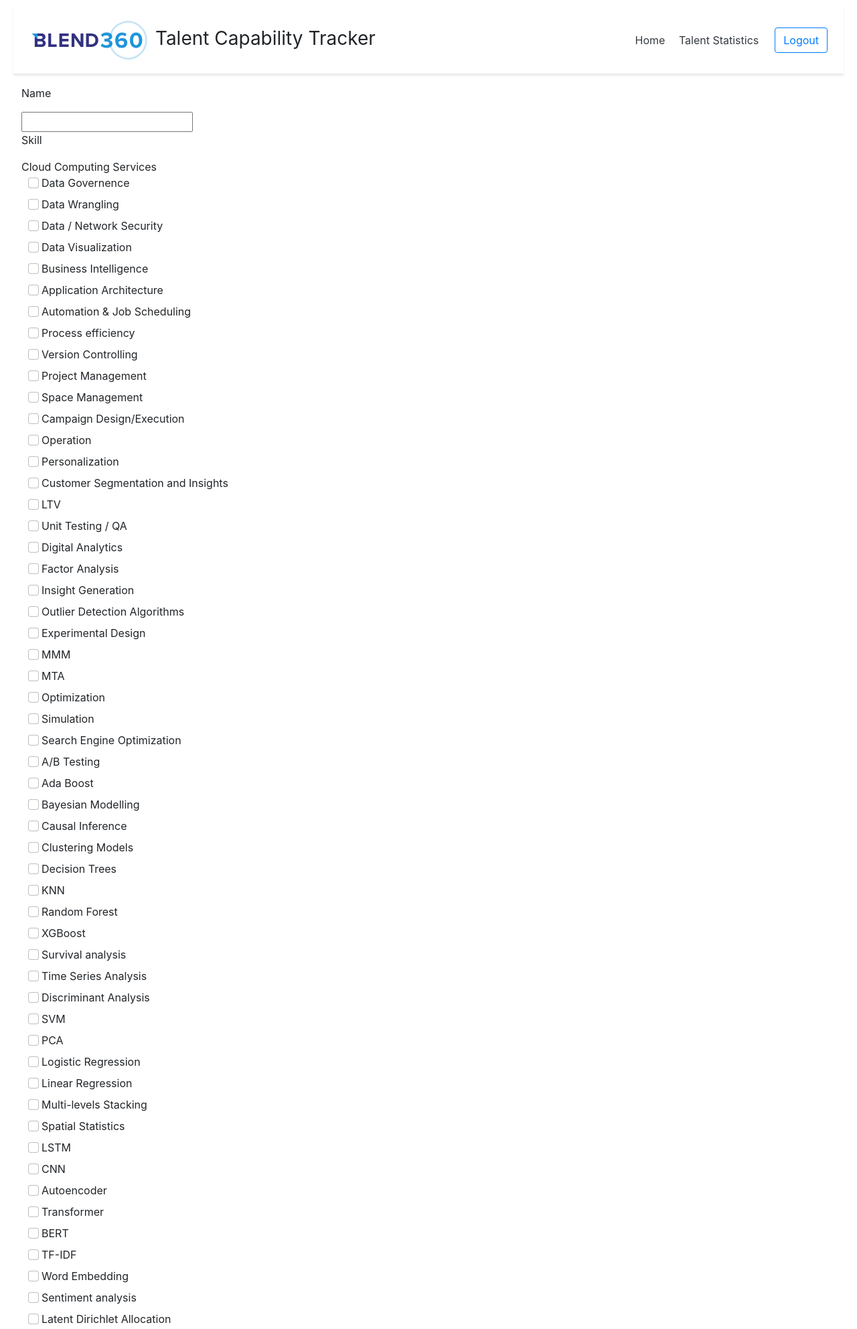
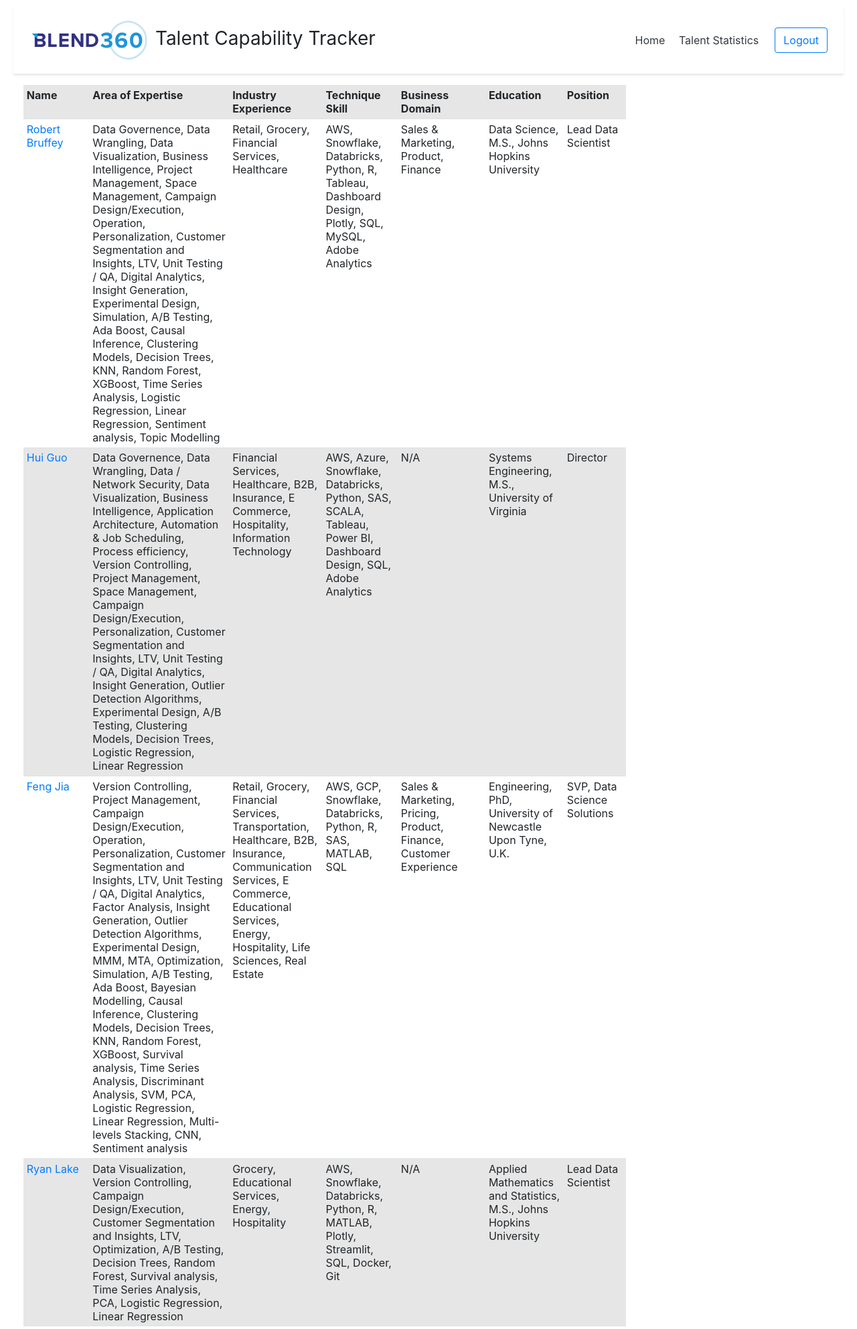
Before and after one commit to zachbear333/talent-capability-tracking, a Django app: page /test/ in a window 1280 px wide. Shown: the top 1984 px of the page at 67% size. Run offline with Django 4.2, Linux system fonts and the light colour scheme; data comes from the database, SQL or seed files in the repository; both versions use the stored data as it was after the commit.

Commit message:
0609 - Nickname and Subcategory search

```diff
--- a/bios/forms.py
+++ b/bios/forms.py
@@ -195,6 +195,7 @@ DEGREE_CHOICE = [
 
 class CreateNewProfile(forms.Form):
     name = forms.CharField(label="Name", max_length=200)
+    nickname = forms.CharField(label="Nickname", max_length=200)
     email = forms.CharField(label="Email", max_length=200)
     # position = forms.CharField(label="Position", max_length=100)
     position = forms.CharField(label="Position", widget=forms.Select(choices=POSITION_CHOICES))
@@ -279,7 +280,9 @@ class EditProfile(forms.Form):
     # client = forms.MultipleChoiceField(label="Blend Client", choices=CLIENT_CHOICES, widget=forms.CheckboxSelectMultiple)
     degree_3 = forms.CharField(required=False, label="Degree", widget=forms.Select(choices=DEGREE_CHOICE))
 
-
+    nickname = forms.CharField(required=False, label="Major2", max_length=400,
+                                widget=forms.TextInput(attrs={
+                                                             'style' : 'width:100%;border: 1px solid grey; border-radius: 5px;height:25px;'}))
 
     intro = forms.CharField(required=False, label="Intro", widget=forms.Textarea(attrs={
                                                                 'style' : 'width:100%;border: 1px solid grey; border-radius: 5px;height:100px;'}))
--- a/bios/models.py
+++ b/bios/models.py
@@ -140,7 +140,6 @@ class BioInfo(models.Model):
 
     name = models.CharField(max_length=200)
     email = models.CharField(max_length=200)
-    # nickname = models.CharField(max_length=200, default=None)
     position = models.CharField(max_length=100, choices=POSITION_CHOICES, default=None)
     location = models.CharField(max_length=100, choices=LOCATION_CHOICES, default=None)
     skill = models.CharField(max_length=300, choices=SKILL_CHOICES, default=None)
@@ -156,6 +155,7 @@ class BioInfo(models.Model):
     university3 = models.CharField(max_length=300)
     major3 =  models.CharField(max_length=300)
     degree3 = models.CharField(max_length=300)
+    nickname = models.CharField(max_length=300)
     intro = models.TextField()
     photo = models.ImageField(null=True, blank=True, upload_to="images/")
     bio_ppt = models.ImageField(null=True, blank=True)
--- a/bios/templates/bios/edit.html
+++ b/bios/templates/bios/edit.html
@@ -21,6 +21,7 @@
             <thead class="thead-light">
                 <tr>
                     <th> Name </th>
+                    <th> Nickname </th>
                     <th> Email </th>
                     <th> Position </th>
                     <th> Location </th>
@@ -28,6 +29,7 @@
             </thead>
             {% load replace%}
             <td> {{person.name|replace}} </td>
+            <td> {{form.nickname}} </td>
             <td> {{person.email}} </td>
             <td> {{person.position}} </td>
             <td> {{form.location}} </td>
--- a/bios/templates/bios/test.html
+++ b/bios/templates/bios/test.html
@@ -3,37 +3,38 @@
 {% load static %}
 
 {% block content %}
-<style>
-	.hidden {
-		display:none;
-	}
-</style>
-<form method='post' action='/test/' enctype="multipart/form-data">
-    {% csrf_token %}
-	<p> Name </p>
-	{{ form.name }}
-	<p> Skill </p>
-	{% comment %} {{ form.skill }} {% endcomment %}
-	{% for s in form.skill %}
+<main class="col-md-9 table-responsive">
+    <table class="table table-striped table-sm">
+        <tr>
+            <th> Name</th>
+            <th> Area of Expertise </th>
+            <th> Industry Experience </th>
+            <th> Technique Skill </th>
+            <th> Business Domain </th>
+            <th> Education </th>
+            <th> Position </th>
+        </tr>
+        {% for person in result %}
+        {% load replace %}
+        <tr>
+            <td> <a href="/{{person.name}}">
+                {% if person.nickname != " " %}
+                    {{ person.nickname|replace }}
+                {% else %}
+                    {{ person.name|replace }}
+                {% endif %}
+            </td>
+            <td> {{ person.skill_split }} </td>
+            <td> {{ person.industry_split }} </td>
+            <td> {{ person.technique_split }} </td>
+            <td> {{ person.business_domain_split}} </td>
+            <td> {{ person.major }}, {{ person.degree }}, {{ person.university }}</td>
+            <td> {{ person.position }}</td>
+        </tr>
 
-	{% if forloop.counter0 == 0 %}
-		Cloud Computing Services
-	{% endif %}
-	<div class="hahah" id="{{forloop.counter0}}" style="margin-left:30px;">
-		{{s}}
-		<div class="hidden" id="id_skill_{{forloop.counter0}}">
-			<div id="skill_select_{{forloop.counter0}}">
-				<input type="radio" name="id_skill_{{forloop.counter0}}" value="1" onchange="test2(event);"> 1
-				<input type="radio" name="id_skill_{{forloop.counter0}}" value="2" onchange="test2(event);"> 2
-				<input type="radio" name="id_skill_{{forloop.counter0}}" value="3" onchange="test2(event);"> 3
-			</div>
-		</div>
-	</div>
-	{% endfor %}
-	<button type="submit", name="save"> Create / Update Profile </button>
-
-</form>
-
+        {% endfor %}
+    </table>
+</main>
 
 {% endblock %}
 
--- a/bios/views.py
+++ b/bios/views.py
@@ -30,6 +30,10 @@ import collections
 #     value = value.replace(')', '')
 #     return value
 
+SUB_CATEGORY = {
+    'Process': ['Automation & Job Scheduling', 'Process efficiency', 'Version Controlling',
+            'Project Management', 'Space Management'],
+}
 LOCATION_CHOICES = [
     ('Columbia, MD (HQ)', 'Columbia, MD (HQ)'),
     ('New York, NY', 'New York, NY'),
@@ -307,15 +311,39 @@ def export(response):
 
     return response
 
+
+def sub_cate_search(people, cate_name):
+    result = []
+    if cate_name not in SUB_CATEGORY:
+        return result
+    for person in people:
+        for val in SUB_CATEGORY[cate_name]:
+            if val in person.skill:
+                result.append(person)
+                break
+    return result
+
 def test(request):
-    if request.method == "POST":
-        temp = request.POST
-        print(temp.get("skill"))
-        return HttpResponseRedirect("/upload_img/")
-    else:
-        form = testform()
+    people = BioInfo.objects.all()
+    sub_cate = {"Process":['Automation & Job Scheduling', 'Process efficiency', 'Version Controlling',
+                           'Project Management', 'Space Management']}
+    sub_cate = ['Automation & Job Scheduling', 'Process efficiency', 'Version Controlling',
+            'Project Management', 'Space Management']
+    result = []
+    for person in people:
+        for cate in sub_cate:
+            if cate in person.skill:
+                result.append(person)
+                break
+    print(len(result))
+    # if request.method == "POST":
+    #     temp = request.POST
+    #     print(temp.get("skill"))
+    #     return HttpResponseRedirect("/upload_img/")
+    # else:
+    #     form = testform()
     # return render(request, "bios/create.html", {"form" : form})
-    return render(request, 'bios/test.html', {"form" : form})
+    return render(request, 'bios/test.html', {"result":result})
 
 def index(response, name):
     # user in our database
@@ -643,10 +671,15 @@ def home(request):
                             people = people.exclude(id=person.id)
 
     if search_query:
-        search_sections = search_query.split(' ')
+        search_sections = search_query.split(',')
         search_list = [None] * len(search_sections)
+        # subcategory search
+        additional_peope = sub_cate_search(people, search_query)
+        print('addition_people', len(additional_peope), additional_peope)
+
         # first search word
-        people = people.filter(name__contains=search_sections[0]) | \
+        people = people.filter(nickname__contains=search_sections[0]) | \
+                        people.filter(name__contains=search_sections[0]) | \
                         people.filter(skill__contains=search_sections[0]) | \
                         people.filter(technique__contains=search_sections[0]) | \
                         people.filter(industry__contains=search_sections[0]) | \
@@ -655,7 +688,8 @@ def home(request):
         search_list[0] = people
         if len(search_sections) > 1:
             for i in range(1, len(search_sections)):
-                search_list[i] = people.filter(name__contains=search_sections[i]) | \
+                search_list[i] = people.filter(nickname__contains=search_sections[i]) | \
+                                    people.filter(name__contains=search_sections[i]) | \
                                     people.filter(skill__contains=search_sections[i]) | \
                                     people.filter(technique__contains=search_sections[i]) | \
                                     people.filter(industry__contains=search_sections[i]) | \
@@ -663,6 +697,8 @@ def home(request):
                                     people.filter(business_domain__contains=search_sections[i])
 
                 people = search_list[i] & search_list[i - 1]
+        print('people', len(people), people, len(list(people) + additional_peope))
+        people = list(set(list(people) + additional_peope))
 
     return render(request, 'bios/home.html', {"people_number": people,
                                             "position_distinct": position_dist,
@@ -1102,6 +1138,10 @@ def edit(request, name):
         if not uni_3 or not major_3 or not degree_3:
             uni_3, major_3, degree_3 = 'N/A', 'N/A', 'N/A'
 
+        nickname = form.get('nickname')
+        if not nickname:
+            nickname = ' '
+
         intro = form.get('intro')
         if not intro:
             intro = 'N/A'
@@ -1123,6 +1163,7 @@ def edit(request, name):
                 "university3": uni_3,
                 "major3": major_3,
                 "degree3": degree_3,
+                "nickname":nickname,
             }
         )
         t.save()
@@ -1139,7 +1180,8 @@ def edit(request, name):
         d2 = person.degree2 if person.degree2 != 'N/A' else ''
         d3 = person.degree3 if person.degree3 != 'N/A' else ''
         intro = person.intro if person.intro != 'N/A' else ''
-
+        nickname = person.nickname if person.nickname != ' ' else person.name.replace('_', ' ')
+        print('nickname check', nickname)
         form = EditProfile(initial={'location' : location_init,
                                     'skill' : skill_init,
                                     'industry' : industry_init,
@@ -1156,6 +1198,7 @@ def edit(request, name):
                                     'university_3':u3,
                                     'major_3': m3,
                                     'degree_3': d3,
+                                    'nickname':nickname,
                                     })
         return render(request, "bios/edit.html", {"form":form,
                                                   "person":person,
```
Also changed, not shown: bios/templates/bios/home.html (+8 -2 lines), bios/migrations/0022_bioinfo_nickname.py (added), db.sqlite3.
